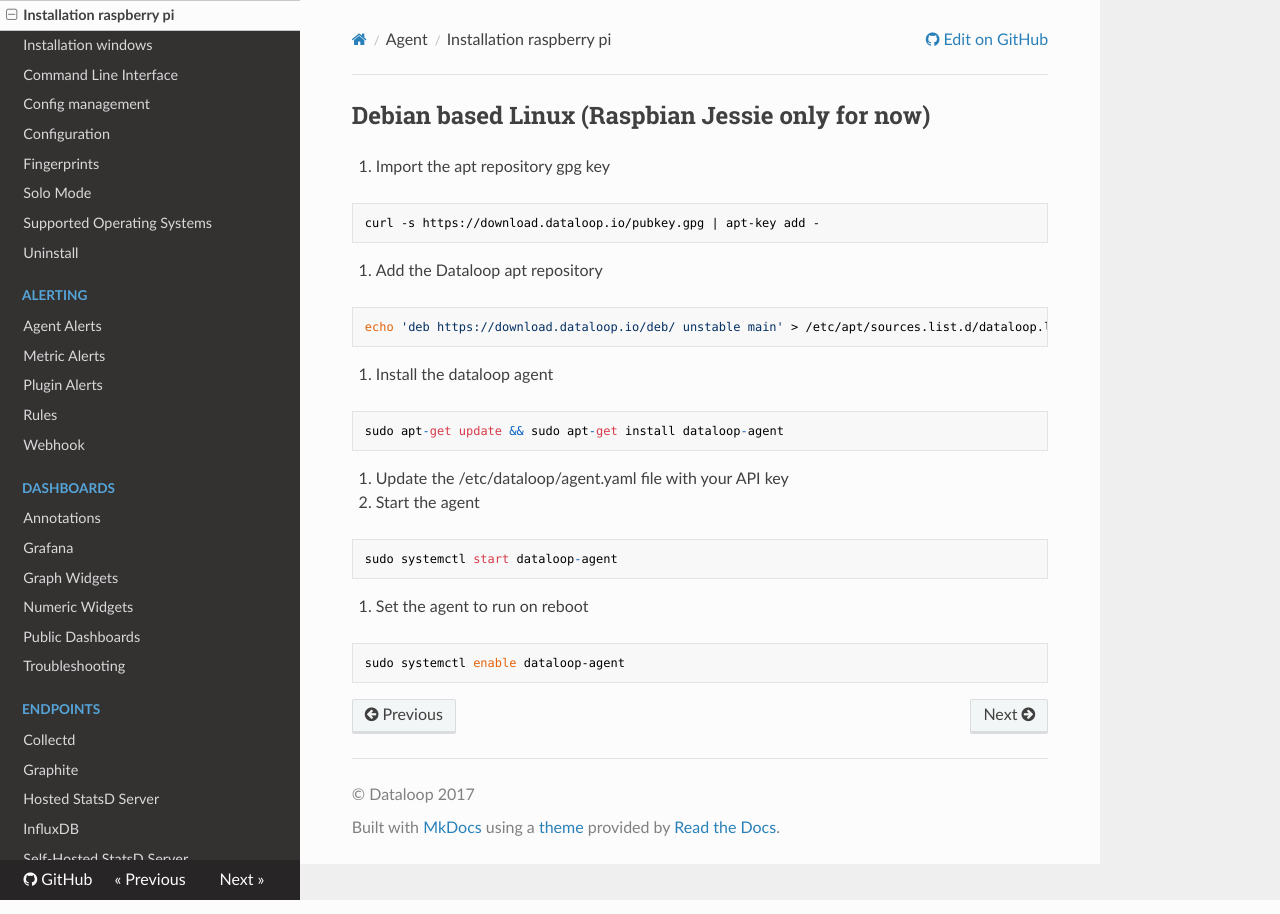
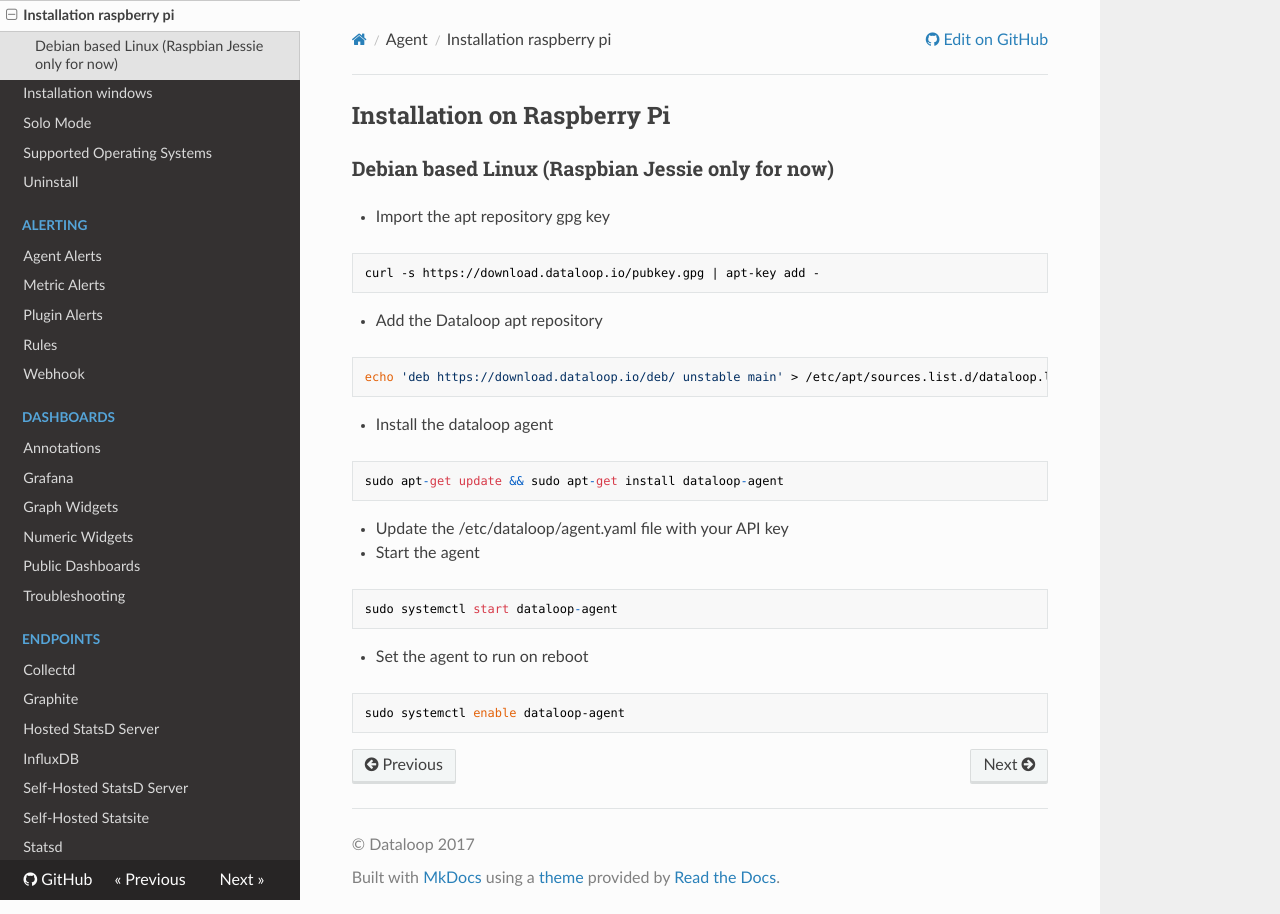
Before and after one commit to dataloop/dataloop-support, an MkDocs documentation site: the page built from docs/agent/installation_raspberry_pi.md, in a window 1280 px wide. Built offline with MkDocs 1.6.1, drawn with Linux system fonts in a browser that asks for light colours; nearby versions of some CDN libraries.

Commit message:
rename installation pages

````diff
--- a/docs/agent/Installation_raspberry_pi.md
+++ b/docs/agent/installation_raspberry_pi.md
@@ -1,32 +1,34 @@
-## Debian based Linux (Raspbian Jessie only for now)
+## Installation on Raspberry Pi
 
-1. Import the apt repository gpg key
+### Debian based Linux (Raspbian Jessie only for now)
+
+* Import the apt repository gpg key
 
 ```
 curl -s https://download.dataloop.io/pubkey.gpg | apt-key add -
 ```
 
-2. Add the Dataloop apt repository
+* Add the Dataloop apt repository
 
 ```
 echo 'deb https://download.dataloop.io/deb/ unstable main' > /etc/apt/sources.list.d/dataloop.list
 ```
 
-3. Install the dataloop agent
+* Install the dataloop agent
 
 ```
 sudo apt-get update && sudo apt-get install dataloop-agent
 ```
 
-4. Update the /etc/dataloop/agent.yaml file with your API key
+* Update the /etc/dataloop/agent.yaml file with your API key
 
-5. Start the agent
+* Start the agent
 
 ```
 sudo systemctl start dataloop-agent
 ```
 
-6. Set the agent to run on reboot
+* Set the agent to run on reboot
 
 ```
 sudo systemctl enable dataloop-agent
````
Also changed, not shown: docs/agent/installation_docker.md (renamed from docs/agent/Installation_docker.md, +4 -1 lines), docs/agent/installation_linux.md (renamed from docs/agent/Installation_linux.md, +33 -28 lines), docs/agent/installation_windows.md (renamed from docs/agent/Installation_windows.md, +8 -6 lines).
